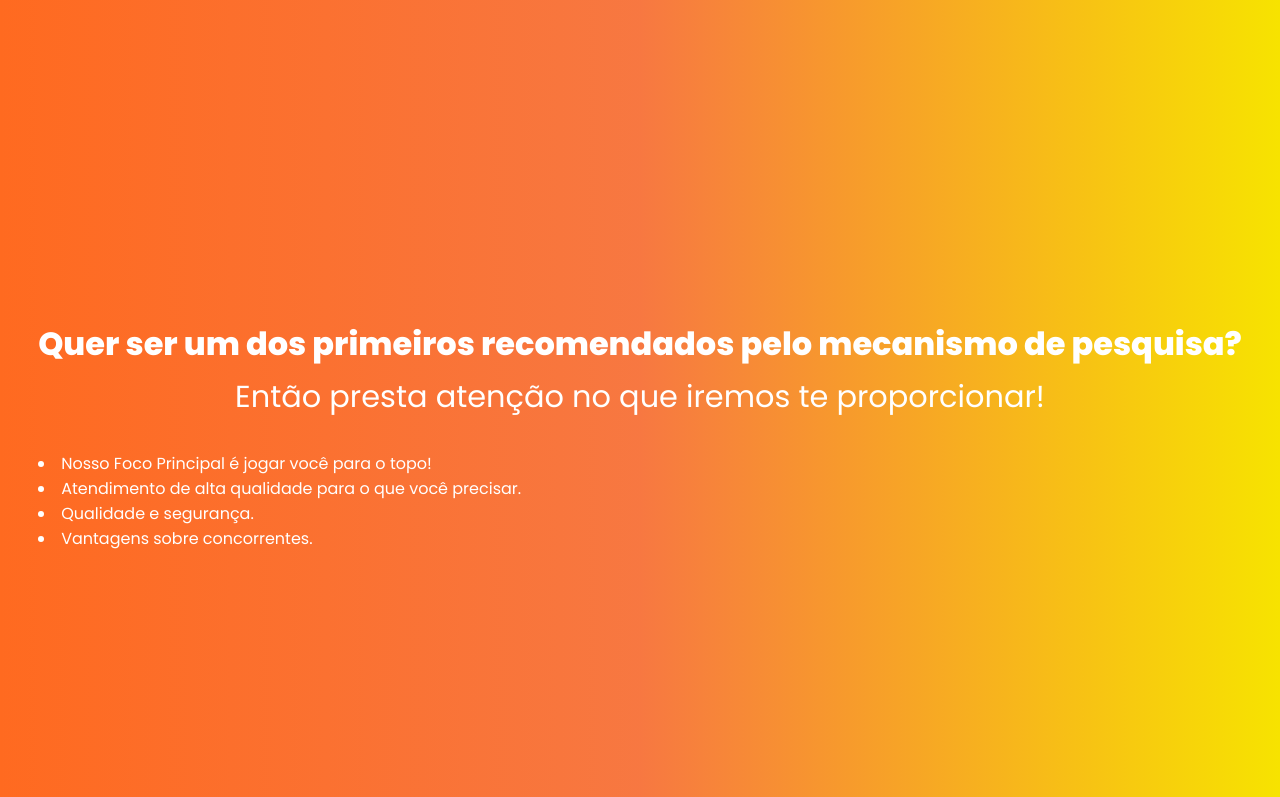
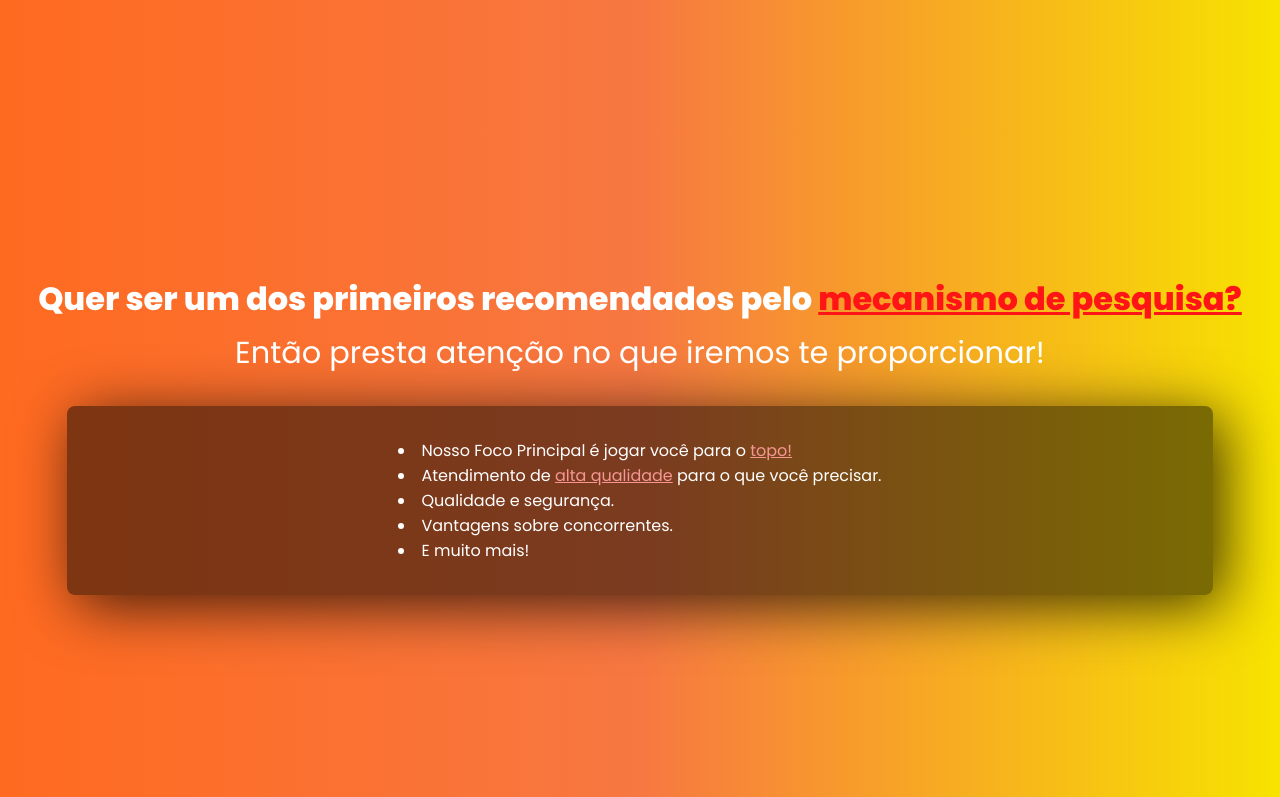
Before and after one commit to hctoliv/agencia_taiyou, a plain HTML site: page index.html in a window 1280 px wide. Shown: the part 630-1427 px from the top of the page. Drawn offline with Linux system fonts and the light colour scheme.

Commit message:
alterações

```diff
--- a/index.html
+++ b/index.html
@@ -48,16 +48,19 @@
     -->
 
     <section id="saiba-mais">
-      <div>
-        <div class="texts-saibamais"><h2>Quer ser um dos primeiros recomendados pelo mecanismo de pesquisa?</h2>
+     <div>
+        <div class="texts-saibamais"><h2>Quer ser um dos primeiros recomendados pelo <span>mecanismo de pesquisa?</span></h2>
           <p>Então presta atenção no que iremos te proporcionar!</p></div>
 
+          <div class="nav-block">
         <nav>
-          <li>Nosso Foco Principal é jogar você para o <span>topo!</span></li>
-          <li>Atendimento de <span>alta qualidade</span> para o que você precisar.</li>
+          <li>Nosso Foco Principal é jogar você para o <span id="span-li">topo!</span></li>
+          <li>Atendimento de <span id="span-li">alta qualidade</span> para o que você precisar.</li>
           <li>Qualidade e segurança.</li>
           <li>Vantagens sobre concorrentes.</li>
+          <li>E muito mais!</li>
         </nav>
+      </div>
       </div>
     </section>
     <footer>
--- a/style.css
+++ b/style.css
@@ -30,7 +30,8 @@ header h1 {
   font-weight: 400;
 }
 main > h1 {
-  font-size: 1.8em;
+  text-align: center;
+  font-size: 1.6em;
   font-weight: 700;
 }
 main {
@@ -93,3 +94,24 @@ font-size: 2rem;
   margin-top: -20px;
   font-size: 1.9rem;
 }
+
+.nav-block {
+  display: flex;
+  justify-content: center;
+  align-items: center;
+  background-color: rgba(0, 0, 0, 0.507);
+  padding: 2rem;
+  border-radius: 8px;
+  margin: 0px 1.8rem;
+  -webkit-box-shadow: 10px 10px 60px 0px rgba(0, 0, 0, 0.75);
+  -moz-box-shadow: 10px 10px 60px 0px rgba(0, 0, 0, 0.75);
+  box-shadow: 10px 10px 60px 0px rgba(0, 0, 0, 0.75);
+}
+span {
+  color: #ff1515;
+  text-decoration: underline;
+}
+
+#span-li {
+  color: #ff9c9cee;
+}
```
